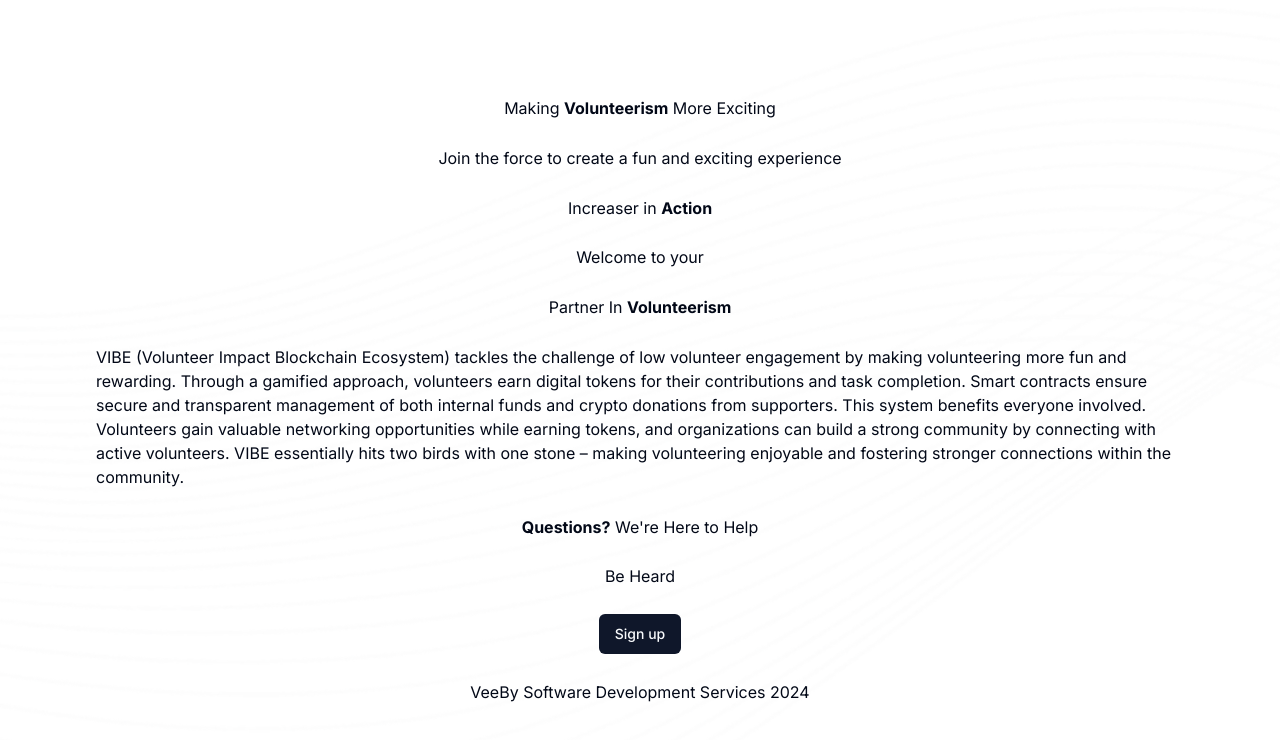
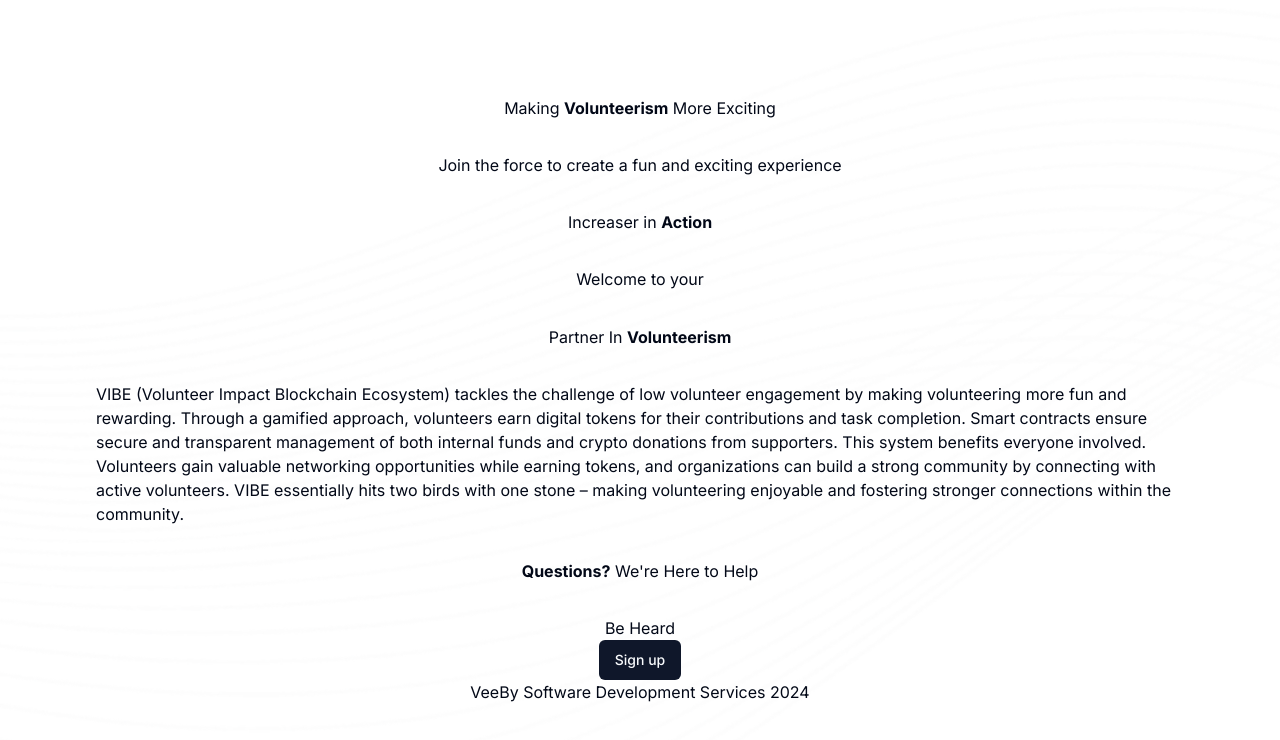
Before and after one commit to Rikitty/IThinkHackathon, a Next.js app in the folder src/VIBE_frontend/: page / in a window 1280 px wide. Shown: the top 740 px of the page. Built offline with nearby package versions, Linux system fonts and the light colour scheme.

Commit message:
update landing page

```diff
--- a/src/VIBE_frontend/src/app/page.tsx
+++ b/src/VIBE_frontend/src/app/page.tsx
@@ -11,9 +11,11 @@ export default function Home() {
       <p>Partner In <b>Volunteerism</b></p>
       <p>VIBE (Volunteer Impact Blockchain Ecosystem) tackles the challenge of low volunteer engagement by making volunteering more fun and rewarding. Through a gamified approach, volunteers earn digital tokens for their contributions and task completion. Smart contracts ensure secure and transparent management of both internal funds and crypto donations from supporters. This system benefits everyone involved. Volunteers gain valuable networking opportunities while earning tokens, and organizations can build a strong community by connecting with active volunteers. VIBE essentially hits two birds with one stone – making volunteering enjoyable and fostering stronger connections within the community.</p>
       <p><b>Questions?</b> We're Here to Help</p>
-      <p>Be Heard</p>
-      <Button>Sign up</Button>
-      <p>VeeBy Software Development Services 2024</p>
+      <div className="flex flex-col items-center">
+        <p>Be Heard</p>
+        <Button>Sign up</Button>
+        <p>VeeBy Software Development Services 2024</p>
+      </div>
     </main>
   );
 }
```
